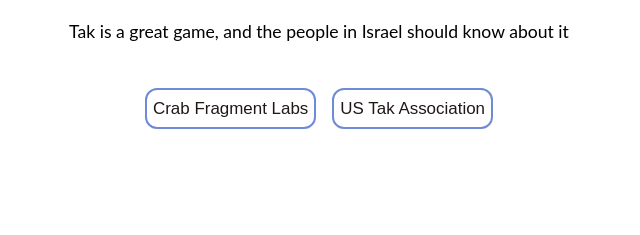
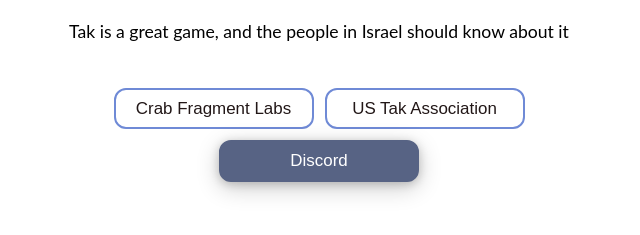
Before and after one commit to tak-israel/tak-israel.github.io, a plain HTML site: page index.html in a window 1280 px wide. Shown: the part 285-520 px from the top of the page, without its empty margins (321-961 px from the left). Drawn offline with Linux system fonts and the light colour scheme.

Commit message:
Add dis link

```diff
--- a/index.html
+++ b/index.html
@@ -13,14 +13,21 @@
         <p>
             Tak is a great game, and the people in Israel should know about it
         </p>
-
         <div class="buttons">
+            <div class="buttons-line">
                 <a href="https://crabfragmentlabs.com/tak">
                     <button>Crab Fragment Labs</button>
                 </a>
                 <a href="https://ustak.org">
                     <button>US Tak Association</button>
                 </a>
+            </div>
+            <div class="buttons-line">
+                <a href="https://discord.gg/dCm5XDcpn7">
+                    <button class="button-marked">Discord</button>
+                </a>
+            </div>
+
         </div>
     </div>
 </body>
@@ -36,9 +43,23 @@
     .buttons {
         margin-top: 2.9rem;
         display: flex;
+        justify-content: center;
+        flex-direction: column;
+        gap: 11px;
+    }
+
+    .buttons-line {
+        display: flex;
         flex-wrap: wrap;
+        flex-direction: row;
         justify-content: center;
-        row-gap: 11px;
+        gap: 11px;
+    }
+
+    @media (max-width: 768px) {
+        .buttons-line {
+            flex-direction: column;
+        }
     }
 
     .buttons > a {
@@ -50,6 +71,7 @@
         outline-color: transparent;
         min-width: 5.6rem;
         height: 2.59rem;
+        width: 12.5rem;
         max-height: 2.59rem;
         font-size: 1.06rem;
         text-align: center;
@@ -58,8 +80,15 @@
         border: 2px solid rgb(111, 138, 214);
         border-radius: 12px;
     }
+    .button-marked {
+        background-color: rgb(87 99 132);
+        border: 2px solid rgb(87 99 132);
+        color: white;
+        box-shadow: 0 6px 23px 0 rgb(0 0 0 / 20%), 0 2px 10px 0 rgb(0 0 0 / 19%);
+    }
     button:hover {
         background-color: rgb(111, 138, 214);
+        border: 2px solid rgb(111, 138, 214);
         cursor: pointer;
         color: white;
         box-shadow: 0 6px 23px 0 rgb(0 0 0 / 20%), 0 2px 10px 0 rgb(0 0 0 / 19%);
```
Lines whose indentation alone changed are shown as unchanged.
